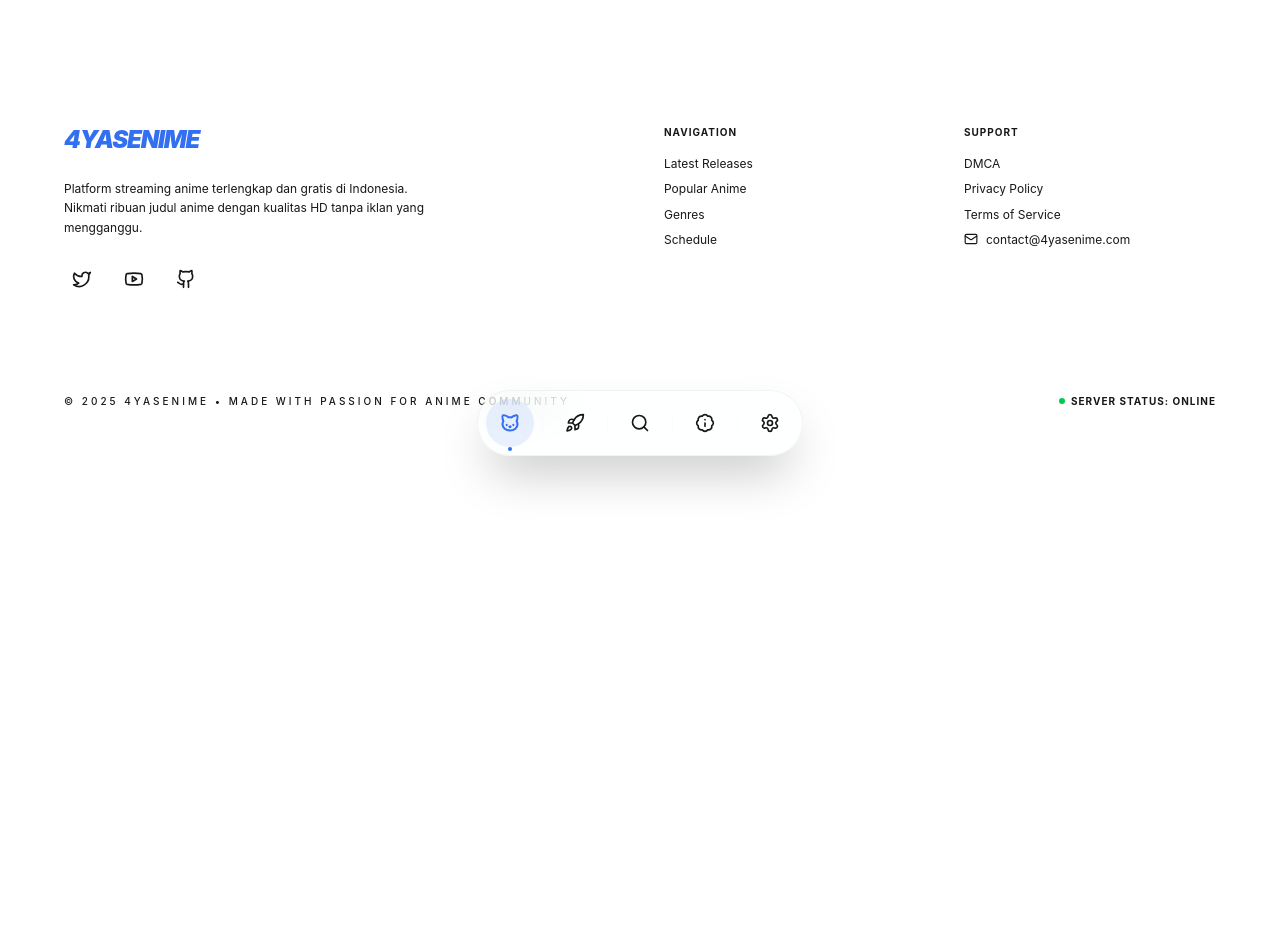
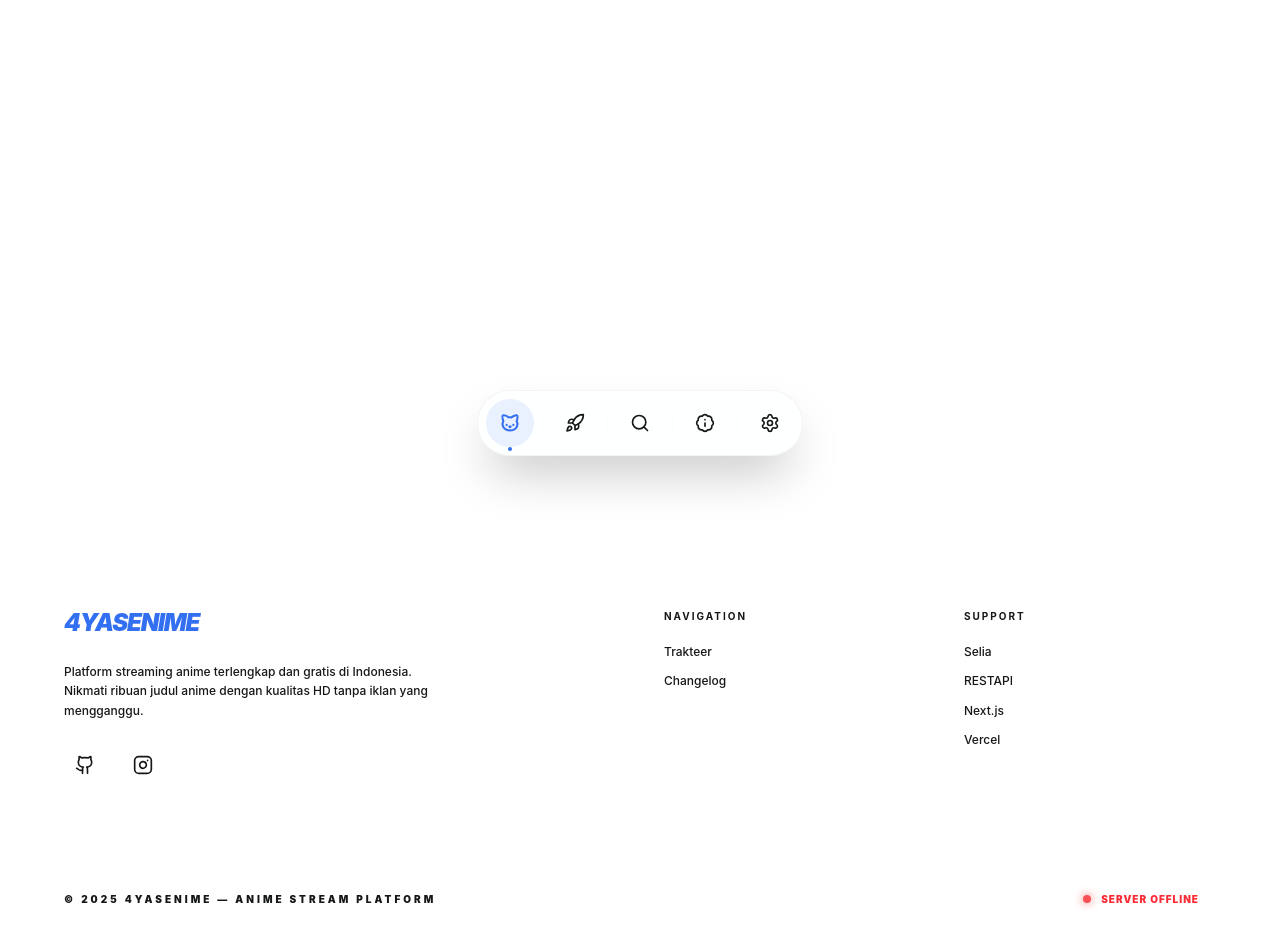
Before and after one commit to superti4r/4yasenime, a Next.js app: page / in a window 1280 px wide. Shown: the part 320-1266 px from the top of the page. Before the commit the page ends 873 px from the top, so only its background shows below. Built offline with nearby package versions, Linux system fonts and the light colour scheme.

Commit message:
added : dynamic footer services for checking API status

```diff
--- /dev/null
+++ b/additional/footer.ts
@@ -0,0 +1,28 @@
+import { Github, Instagram, LucideIcon } from "lucide-react";
+
+export interface FooterLink {
+  label: string;
+  href: string;
+}
+
+export interface SocialLink {
+  icon: LucideIcon;
+  href: string;
+}
+
+export const socialLinks: SocialLink[] = [
+  { icon: Github, href: "https://github.com/superti4r" },
+  { icon: Instagram, href: "https://instagram.com/superti4r"}
+];
+
+export const navLinks: FooterLink[] = [
+  { label: "Trakteer", href: "#" },
+  { label: "Changelog", href: "/changelog" },
+];
+
+export const supportLinks: FooterLink[] = [
+  { label: "Selia", href: "https://selia.nauv.al/" },
+  { label: "RESTAPI", href: "https://github.com/SankaVollereii" },
+  { label: "Next.js", href: "https://nextjs.org/" },
+  { label: "Vercel", href: "https://vercel.com/" },
+];
--- a/app/layout.tsx
+++ b/app/layout.tsx
@@ -3,6 +3,7 @@ import { Poppins } from "next/font/google";
 import { Theme } from "@/components/plugin/theme";
 import { Dock } from "@/components/extra/dock";
 import "./globals.css";
+import { Footer } from "@/components/extra/footer";
 
 const poppins = Poppins({
   variable: "--font-poppins",
@@ -33,6 +34,7 @@ export default function RootLayout({
         >
           <main className="min-h-screen pb-24">{children}</main>
           <Dock />
+          <Footer />
         </Theme>
       </body>
     </html>
--- a/app/page.tsx
+++ b/app/page.tsx
@@ -1,7 +1,6 @@
 import { animeService } from "@/services/latest-releases";
 import { HeroSection } from "@/components/home/hero";
 import { AnimePoster } from "@/components/home/poster";
-import { Footer } from "@/components/extra/footer";
 import Link from "next/link";
 import { Anime } from "@/types/anime";
 
@@ -55,8 +54,6 @@ export default async function Home() {
           )}
         </section>
       </main>
-
-      <Footer />
     </div>
   );
 }
--- a/components/extra/footer.tsx
+++ b/components/extra/footer.tsx
@@ -1,99 +1,121 @@
 "use client";
 
-import React from "react";
-import { Github, Twitter, Youtube, Mail } from "lucide-react";
+import React, { useEffect, useState } from "react";
+import { cn } from "@/lib/utils";
+import { socialLinks, navLinks, supportLinks } from "@/additional/footer";
+import { getPingStatus } from "@/services/footer-services";
 
 export function Footer() {
+  const [status, setStatus] = useState<{ online: boolean; ms: number | null }>({
+    online: false,
+    ms: null,
+  });
+
+  useEffect(() => {
+    const fetchStatus = async () => {
+      const result = await getPingStatus();
+      setStatus(result);
+    };
+
+    fetchStatus();
+    const interval = setInterval(fetchStatus, 1200000);
+    return () => clearInterval(interval);
+  }, []);
+
   return (
     <footer className="w-full pt-24 pb-12 border-t border-white/5 bg-background">
       <div className="px-6 md:px-16">
         <div className="grid grid-cols-1 md:grid-cols-4 gap-12 mb-16">
           <div className="col-span-1 md:col-span-2 space-y-6">
-            <h3 className="text-3xl font-black italic tracking-tighter text-primary">
+            <h3 className="text-3xl font-black italic tracking-tighter text-primary uppercase">
               4YASENIME
             </h3>
-            <p className="text-muted-foreground max-w-sm leading-relaxed text-sm">
+            <p className="text-muted-foreground max-w-sm leading-relaxed text-sm font-medium">
               Platform streaming anime terlengkap dan gratis di Indonesia.
               Nikmati ribuan judul anime dengan kualitas HD tanpa iklan yang
               mengganggu.
             </p>
             <div className="flex items-center gap-4">
-              {[Twitter, Youtube, Github].map((Icon, i) => (
+              {socialLinks.map((social, i) => (
                 <a
                   key={i}
-                  href="#"
-                  className="p-2 rounded-full bg-white/5 hover:bg-primary/20 hover:text-primary transition-all"
+                  href={social.href}
+                  className="p-2.5 rounded-xl bg-white/5 hover:bg-primary/20 hover:text-primary transition-all group border border-white/5"
                 >
-                  <Icon size={20} />
+                  <social.icon
+                    size={20}
+                    className="transition-transform group-hover:scale-110"
+                  />
                 </a>
               ))}
             </div>
           </div>
 
-          <div className="space-y-4">
-            <h4 className="font-bold text-foreground uppercase tracking-widest text-xs">
+          <div className="space-y-5">
+            <h4 className="font-bold text-foreground uppercase tracking-[0.2em] text-[10px]">
               Navigation
             </h4>
-            <ul className="space-y-2 text-sm text-muted-foreground">
-              <li>
-                <a href="#" className="hover:text-primary transition-colors">
-                  Latest Releases
+            <ul className="space-y-3 text-sm text-muted-foreground font-medium">
+              {navLinks.map((link, i) => (
+                <li key={i}>
+                  <a
+                    href={link.href}
+                    className="hover:text-primary transition-colors"
+                  >
+                    {link.label}
                   </a>
                 </li>
-              <li>
-                <a href="#" className="hover:text-primary transition-colors">
-                  Popular Anime
-                </a>
-              </li>
-              <li>
-                <a href="#" className="hover:text-primary transition-colors">
-                  Genres
-                </a>
-              </li>
-              <li>
-                <a href="#" className="hover:text-primary transition-colors">
-                  Schedule
-                </a>
-              </li>
+              ))}
             </ul>
           </div>
 
-          <div className="space-y-4">
-            <h4 className="font-bold text-foreground uppercase tracking-widest text-xs">
+          <div className="space-y-5">
+            <h4 className="font-bold text-foreground uppercase tracking-[0.2em] text-[10px]">
               Support
             </h4>
-            <ul className="space-y-2 text-sm text-muted-foreground">
-              <li>
-                <a href="#" className="hover:text-primary transition-colors">
-                  DMCA
+            <ul className="space-y-3 text-sm text-muted-foreground font-medium">
+              {supportLinks.map((link, i) => (
+                <li key={i}>
+                  <a
+                    href={link.href}
+                    className="hover:text-primary transition-colors"
+                  >
+                    {link.label}
                   </a>
                 </li>
-              <li>
-                <a href="#" className="hover:text-primary transition-colors">
-                  Privacy Policy
-                </a>
-              </li>
-              <li>
-                <a href="#" className="hover:text-primary transition-colors">
-                  Terms of Service
-                </a>
-              </li>
-              <li className="flex items-center gap-2">
-                <Mail size={14} /> contact@4yasenime.com
-              </li>
+              ))}
             </ul>
           </div>
         </div>
 
-        <div className="pt-8 border-t border-white/5 flex flex-col md:flex-row justify-between items-center gap-4">
-          <p className="text-[10px] md:text-xs text-muted-foreground uppercase tracking-[0.3em] font-medium">
-            © 2025 4YASENIME • Made with Passion for Anime Community
+        <div className="pt-8 border-t border-white/5 flex flex-col md:flex-row justify-between items-center gap-6">
+          <div className="flex flex-col gap-1 text-center md:text-left">
+            <p className="text-[10px] text-muted-foreground uppercase tracking-[0.3em] font-black">
+              © {new Date().getFullYear()} 4YASENIME — Anime Stream Platform
             </p>
-          <div className="flex items-center gap-6 text-[10px] font-bold text-muted-foreground uppercase tracking-widest">
-            <span className="flex items-center gap-1.5">
-              <div className="w-1.5 h-1.5 rounded-full bg-green-500" /> Server
-              Status: Online
+          </div>
+
+          <div className="flex items-center gap-6 text-[10px] font-black uppercase tracking-widest">
+            <div className="flex items-center gap-2.5 bg-white/5 px-4 py-2 rounded-full border border-white/5">
+              <div
+                className={cn(
+                  "w-2 h-2 rounded-full animate-pulse",
+                  status.online
+                    ? "bg-green-500 shadow-[0_0_10px_#22c55e]"
+                    : "bg-red-500 shadow-[0_0_10px_#ef4444]"
+                )}
+              />
+              <span
+                className={status.online ? "text-green-500" : "text-red-500"}
+              >
+                SERVER {status.online ? "ONLINE" : "OFFLINE"}
               </span>
+              {status.online && status.ms && (
+                <span className="text-muted-foreground/50 font-mono">
+                  [{status.ms}ms]
+                </span>
+              )}
+            </div>
           </div>
         </div>
       </div>
--- /dev/null
+++ b/services/footer-services.ts
@@ -0,0 +1,39 @@
+"use server";
+
+export const getPingStatus = async (): Promise<{
+  online: boolean;
+  ms: number | null;
+}> => {
+  const BASE_URL = process.env["4YASE_API"];
+
+  if (!BASE_URL) {
+    return { online: false, ms: null };
+  }
+
+  const start = Date.now();
+  const targetUrl = BASE_URL.replace(/\/$/, "");
+
+  try {
+    const response = await fetch(targetUrl, {
+      method: "GET",
+      cache: "no-store",
+      headers: {
+        "User-Agent": "4yasenime-status-checker",
+      },
+      signal: AbortSignal.timeout(5000),
+    });
+
+    const end = Date.now();
+
+    return {
+      online: response.ok || response.status === 404 || response.status === 405,
+      ms: end - start,
+    };
+  } catch (error) {
+    console.error("Ping Error:", error);
+    return {
+      online: false,
+      ms: null,
+    };
+  }
+};
```
Lines whose indentation alone changed are shown as unchanged.
